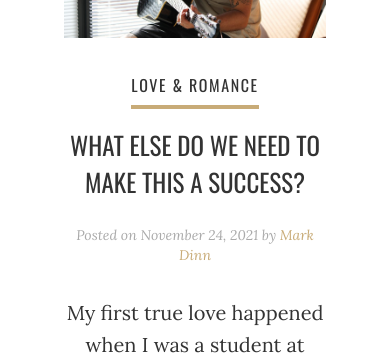
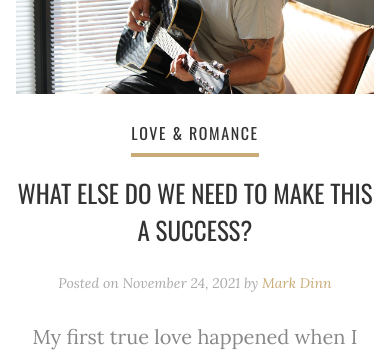
Before and after one commit to statichunt/techfeed-nextjs, a Next.js app: page / in a window 390 px wide. Shown: the part 732-1087 px from the top of the page. Built offline with nearby package versions, Linux system fonts and the light colour scheme.

Commit message:
updated blog-post spacing && updated style.json

```diff
--- a/component/Post.js
+++ b/component/Post.js
@@ -26,7 +26,10 @@ const Post = ({ value, page }) => {
     <>
       <div className="container postContents">
         {currentPosts.map((data) => (
-          <div key={data.slug} className="w-full mt-6 md:mt-10 mb-8 px-12 block">
+          <div
+            key={data.slug}
+            className="w-full mt-6 md:mt-12 mb-8 md:px-12 block"
+          >
             <div className="block">
               <Image
                 alt="abc"
@@ -38,11 +41,15 @@ const Post = ({ value, page }) => {
                 priority
               />
             </div>
-            <div className=" lg:w-4/6 leading-8 w-full mx-auto">
-              <div className="text-center my-8 md:mt-16 md:mb-14">
+            <div className=" xl:w-4/6 lg:w-5/6 leading-8 w-full mx-auto">
+              <div className="text-center mt-6 mb-7 md:mt-10">
                 <div className="mb-1.5">
                   <Link href={`/category/${data.category}`}>
-                    {<a className="title hover:text-primaryColor transition-all">{data.frontmatter.category}</a>}
+                    {
+                      <a className="title hover:text-primaryColor transition-all">
+                        {data.frontmatter.category}
+                      </a>
+                    }
                   </Link>
                 </div>
                 <h2 className="heading transition hover:opacity-70 my-6 leading-normal ">
--- a/config/style.json
+++ b/config/style.json
@@ -8,7 +8,7 @@
       "borderLight": "#e9e9e9"
     },
     "textColor": {
-      "default": "#333",
+      "default": "#888",
       "dark": "#333",
       "light": "#bababa",
       "gray": "#aaa",
```
Also changed, not shown: component/Blog/BlogPage.js (+6 -3 lines).
